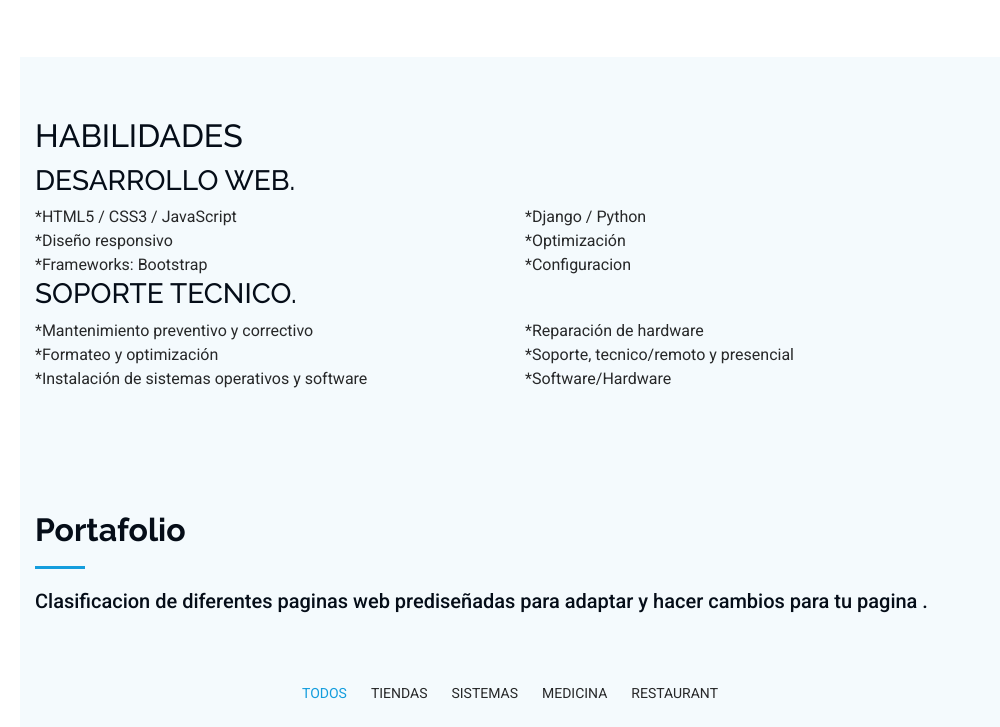
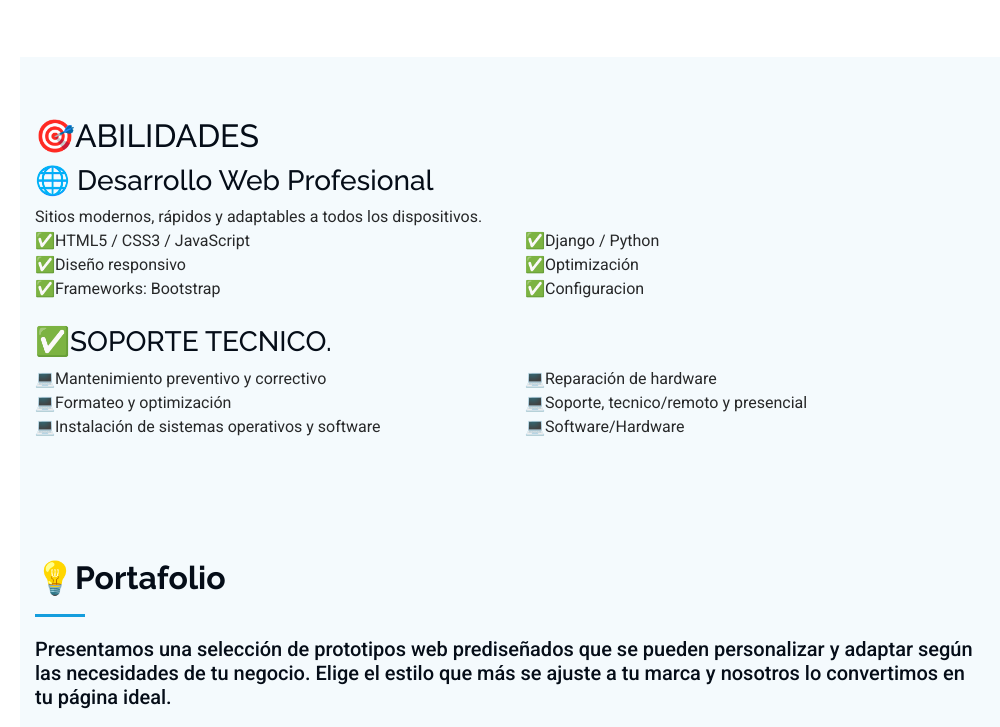
Before and after one commit to limbermontano/soluciones-web, a plain HTML site: page index.html in a window 1280 px wide. Shown: the part 1414-2141 px from the top of the page, without its empty margins (280-1280 px from the left). Drawn offline with nearby package versions, Linux system fonts and the light colour scheme.

Commit message:
comin2
actualización de pagina

```diff
--- a/index.html
+++ b/index.html
@@ -126,7 +126,7 @@
             <img src="assets/img/tecnico.jpg" class="img-fluid" alt="">
           </div>
           <div class="col-lg-8 content">
-            <h2>SOLUCIONES INFORMATICAS &amp; L-M.</h2>
+            <h2>🌐SOLUCIONES INFORMATICAS &amp; L-M.</h2>
             <p class="fst-italic py-3">
               Desarrollo de páginas web.<br>
               Creación de sitios web a medidas, optimizados con diseño responsive.<br>
@@ -162,60 +162,62 @@
 
       <!-- Section Title -->
       <div class="container">
-        <h2>HABILIDADES</h2>
-        <h3>DESARROLLO WEB.</h3>
+        <h2>🎯ABILIDADES</h2>
+        <h3>🌐 Desarrollo Web Profesional</h3>
+        Sitios modernos, rápidos y adaptables a todos los dispositivos.
       </div><!-- End Section Title -->
       <div class="container">
         <div class="row">
           <div class="col-lg-6">
             <div>
-              <span>*HTML5 / CSS3 / JavaScript</span>
+              <span>✅HTML5 / CSS3 / JavaScript</span>
             </div><!-- End Skills Item -->
             <div>
-              <span>*Diseño responsivo</span>
+              <span>✅Diseño responsivo</span>
             </div><!-- End Skills Item -->
             <div>
-              <span>*Frameworks: Bootstrap </span>
+              <span>✅Frameworks: Bootstrap </span>
             </div><!-- End Skills Item -->
           </div>
           <div class="col-lg-6">
             <div>
-              <span>*Django / Python</span>
+              <span>✅Django / Python</span>
             </div><!-- End Skills Item -->
             <div>
-              <span>*Optimización</span>
+              <span>✅Optimización</span>
             </div><!-- End Skills Item -->
             <div>
-              <span>*Configuracion</span>
+              <span>✅Configuracion</span>
             </div><!-- End Skills Item -->
           </div>
         </div>
       </div>
+      <br>
       <div class="container">
-        <h3>SOPORTE TECNICO.</h3>
+        <h3>✅SOPORTE TECNICO.</h3>
       </div><!-- End Section Title -->
       <div class="container">
         <div class="row">
           <div class="col-lg-6">
             <div>
-              <span>*Mantenimiento preventivo y correctivo</span>
+              <span>💻Mantenimiento preventivo y correctivo</span>
             </div><!-- End Skills Item -->
             <div>
-              <span>*Formateo y optimización</span>
+              <span>💻Formateo y optimización</span>
             </div><!-- End Skills Item -->
             <div>
-              <span>*Instalación de sistemas operativos y software</span>
+              <span>💻Instalación de sistemas operativos y software</span>
             </div><!-- End Skills Item -->
           </div>
           <div class="col-lg-6">
             <div>
-              <span>*Reparación de hardware</span>
+              <span>💻Reparación de hardware</span>
             </div><!-- End Skills Item -->
             <div>
-              <span>*Soporte, tecnico/remoto y presencial</span>
+              <span>💻Soporte, tecnico/remoto y presencial</span>
             </div><!-- End Skills Item -->
             <div>
-              <span>*Software/Hardware</span>
+              <span>💻Software/Hardware</span>
             </div><!-- End Skills Item -->
           </div>
         </div>
@@ -227,8 +229,8 @@
 
       <!-- Section Title -->
       <div class="container section-title" data-aos="fade-up">
-        <h2>Portafolio</h2>
-        <h5>Clasificacion de diferentes paginas web prediseñadas para adaptar y hacer cambios para tu pagina .</h5>
+        <h2>💡Portafolio</h2>
+        <h5>Presentamos una selección de prototipos web prediseñados que se pueden personalizar y adaptar según las necesidades de tu negocio. Elige el estilo que más se ajuste a tu marca y nosotros lo convertimos en tu página ideal.</h5>
       </div><!-- End Section Title -->
 
       <div class="container">
@@ -396,10 +398,11 @@
     <!-- Services Section formulario2-->
     <section id="services" class="services section">
       <div class="container section-title" data-aos="fade-up">
-        <h2>Servicios Tecnicos y garantias.</h2>
-        <h5>Trabajo confiable a un solo clic.<br>
-          Garantía de 10 dias por servicio(si falla reparo sin costo). <br>
-          Soporte tecnico a domicilio o remoto sin moverte de casa.</h5>
+        <h2>Servicios Técnicos y Garantías Confiables.</h2>
+        <h5>Soporte técnico profesional a domicilio o remoto.<br>
+          ¡No salgas de casa, nosotros lo resolvemos! <br>
+          ✅ Garantía de 10 días: si la misma falla reaparece, la reparamos sin costo adicional.<br>
+          💻 Reparaciones, mantenimiento y soluciones informáticas confiables, a solo un clic.</h5>
       </div><!-- End Section Title -->
       <div class="container">
         <div class="row">
@@ -493,8 +496,10 @@
 
       <!-- Section Title -->
       <div class="container section-title" data-aos="fade-up">
-        <h2>Contacto</h2>
-        <h5>Para poder brindarte una mejor informacion envia un mensaje al correo con la consulta deseada o escribeme por whatsapp</h5>
+        <h2>✅Contacto</h2>
+        <h5>¿Tienes dudas o necesitas más información?
+          Escríbenos al correo electrónico con tu consulta o envíanos un mensaje por WhatsApp.
+          ¡Con gusto te atenderemos lo antes posible!</h5>
       </div><!-- End Section Title -->
 
       <div class="container" data-aos="fade-up" data-aos-delay="100">
@@ -522,6 +527,13 @@
                 <div>
                   <h3>Email</h3>
                   <p>limber.montano40@gmail.com</p>
+                </div>
+              </div><!-- End Info Item -->
+              <div class="info-item d-flex" data-aos="fade-up" data-aos-delay="400">
+                <a href="https://www.youtube.com/@joselimbermonta%C3%B1o"target="_blank" width="16" height="16" fill="currentColor" class="bi bi-youtube" viewBox="0 0 16 16"></i></a>
+                <div>
+                  <h3>Canal</h3>
+                  <p>https://www.youtube.com/@joselimbermonta%C3%B1o</p>
                 </div>
               </div><!-- End Info Item -->
               <div>
```
